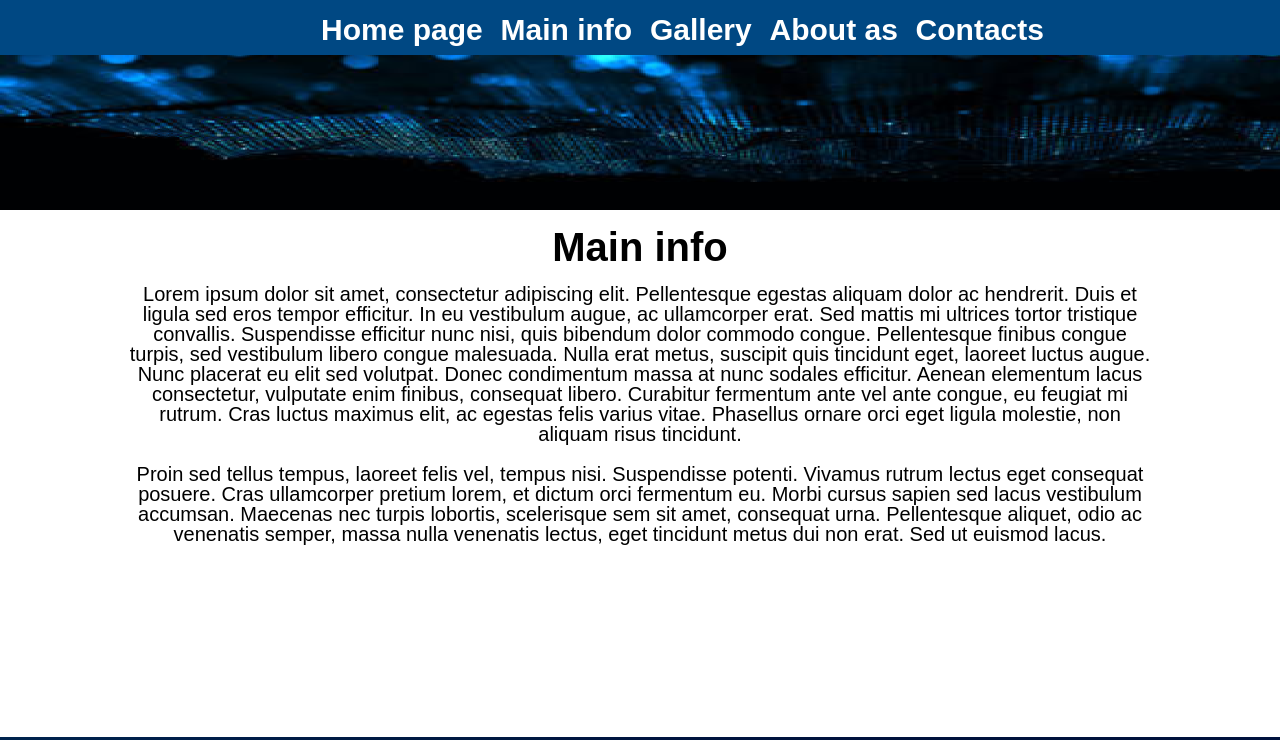
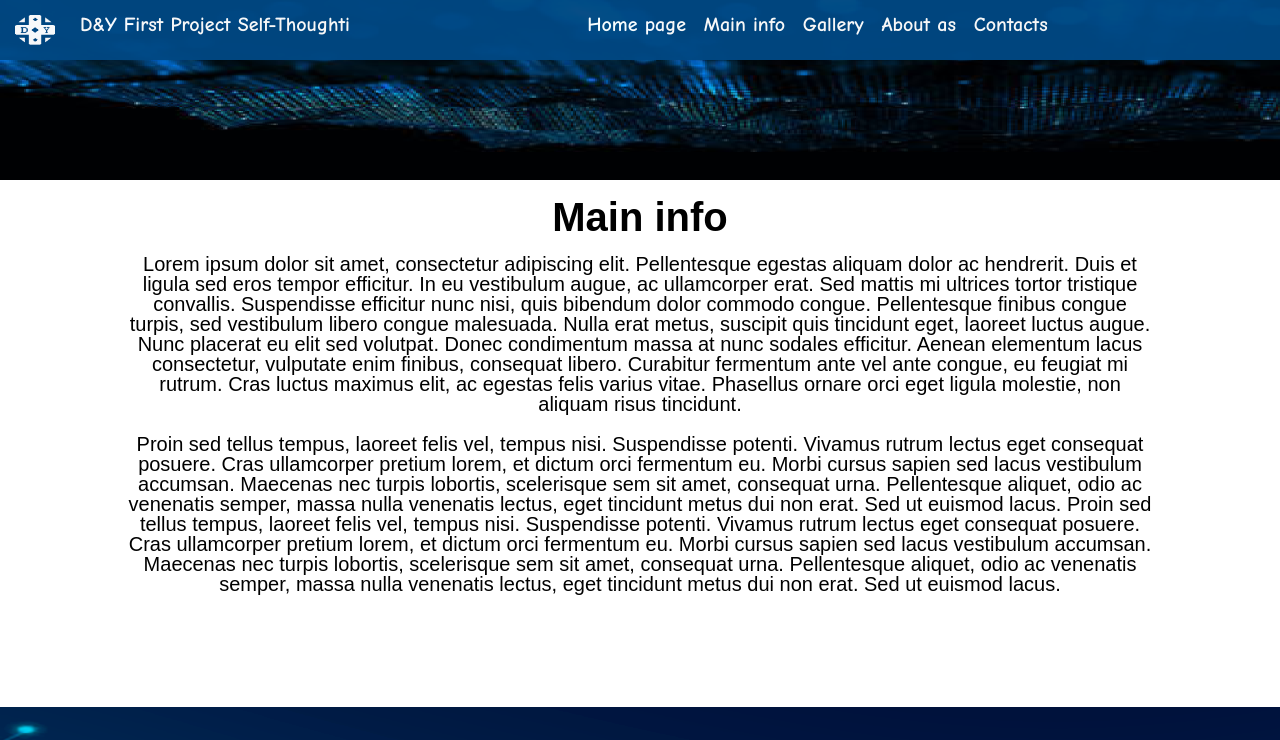
Before and after one commit to YevheniiMostovenko/first_project, a plain HTML site: page index.html in a window 1280 px wide. Shown: the top 740 px of the page. Drawn offline with Linux system fonts and the light colour scheme.

Commit message:
fix conflict

```diff
--- a/css/menu.css
+++ b/css/menu.css
@@ -9,11 +9,54 @@ body {
     height:100%;
     margin:  auto auto;
 }
+.logo_text{
+    float: left;
+    margin-left: 10px;
+}
+.logo_head{
+    float: left;
+    margin-left: 10px;
+}
+.head_menu {
+    background: #004883;
+    opacity: 0.97;
+    position: fixed;
+    padding: 15px 20px 8px 5px;
+    width: 100%;
+    text-align: center;
+}
+.head_menu div {
+    display: inline-block;
+    margin-right: 15px;
+}
+.head_menu div a {
+    color: #fff;
+    font-weight: bold;
+    font-size: 20px;
+    text-decoration:  none;
+    font-family: Comic Sans MS, Georgia;
+}
+.head_menu div a:hover {
+    color: #a3a8ad;
+}
 .header {
     padding: 120px 7% 60px 7%;
     overflow: auto;
     background: url(../images/background.png);
 }
+.logo a {
+    font-size: 24px;
+    color: white;
+    font-weight: bold;
+    display: inline;
+
+}
+.logo {
+    float: left;
+    width: 23%;
+    margin-left: 4px;
+}
+
 .body {
     background: white;
     height: 500px;
@@ -32,43 +75,8 @@ body {
     padding: 120px 2.5% 120px 2.5%;
 }
 .footer p {
-
     color: white;
     font-weight: bold;
     font-size:  12px;
+    padding: 0px 2.5% 0px 2.5%;
 }
-.logo a {
-    font-size: 24px;
-    color: white;
-    font-weight: bold;
-    display: inline;
-
-}
-.logo {
-    float: left;
-    width: 23%;
-    margin-left: 4px;
-}
-
-.head_menu {
-    background: #004883;
-    opacity: 1.2;
-    position: fixed;
-    padding: 20px 30px 8px 50px;
-    width: 100%;
-    text-align: center;
-}
-.head_menu div {
-    display: inline-block;
-    margin-right: 15px;
-}
-.head_menu div a {
-      color: #fff;
-    font-weight: bold;
-    font-size: 30px;
-    text-decoration:  none;
-}
-.head_menu div a:hover {
-    text-decoration: underline;
-    color: grey;
-}
--- a/index.html
+++ b/index.html
@@ -9,13 +9,14 @@
 <body>
     <div class="wrapper">
         <div class="head_menu">
-            <div><a href="#"><a href="#" title ="Домашняя страница" > <span>Home page</span></a></div>
-            <div><a href="#"><a href="#" title ="Основная информация" >Main info</a></div>
-            <div><a href="#"><a href="#" title ="Галлерея" >Gallery</a></div>
-            <div><a href="#"><a href="#" title ="О нас" >About as</a></div>
-            <div><a href="#"><a href="#" title ="Контакты" >Contacts</a></div>
+        	<div class="logo_head"><a href="#"> <img src="images/logo_head.png" width ="40" height="30" ></a> </div>
+        	<div class="logo_text"><a href="#"> D&Y First Project Self-Thoughti </a> </div>
+            <div><a href="#" title ="Домашняя страница" > Home page</a></div>
+            <div><a href="#" title ="Основная информация" >Main info</a></div>
+            <div><a href="#" title ="Галлерея" >Gallery</a></div>
+            <div><a href="#" title ="О нас" >About as</a></div>
+            <div><a href="#" title ="Контакты" >Contacts</a></div>
         </div>
-        <a class="homepage" href="http://www.example.com/" title="Home page">Home page</a>.</p>
         <div class="header">
            <!-- <div class="logo">
                 <p><img src="images/favicon.png" width="130" height="120"></p>
@@ -37,7 +38,8 @@
         <div class="body">
             <h1>Main info</h1>
             <p> Lorem ipsum dolor sit amet, consectetur adipiscing elit. Pellentesque egestas aliquam dolor ac hendrerit. Duis et ligula sed eros tempor efficitur. In eu vestibulum augue, ac ullamcorper erat. Sed mattis mi ultrices tortor tristique convallis. Suspendisse efficitur nunc nisi, quis bibendum dolor commodo congue. Pellentesque finibus congue turpis, sed vestibulum libero congue malesuada. Nulla erat metus, suscipit quis tincidunt eget, laoreet luctus augue. Nunc placerat eu elit sed volutpat. Donec condimentum massa at nunc sodales efficitur. Aenean elementum lacus consectetur, vulputate enim finibus, consequat libero. Curabitur fermentum ante vel ante congue, eu feugiat mi rutrum. Cras luctus maximus elit, ac egestas felis varius vitae. Phasellus ornare orci eget ligula molestie, non aliquam risus tincidunt. </p>
-       		<p> Proin sed tellus tempus, laoreet felis vel, tempus nisi. Suspendisse potenti. Vivamus rutrum lectus eget consequat posuere. Cras ullamcorper pretium lorem, et dictum orci fermentum eu. Morbi cursus sapien sed lacus vestibulum accumsan. Maecenas nec turpis lobortis, scelerisque sem sit amet, consequat urna. Pellentesque aliquet, odio ac venenatis semper, massa nulla venenatis lectus, eget tincidunt metus dui non erat. Sed ut euismod lacus.</p>
+       		<p> Proin sed tellus tempus, laoreet felis vel, tempus nisi. Suspendisse potenti. Vivamus rutrum lectus eget consequat posuere. Cras ullamcorper pretium lorem, et dictum orci fermentum eu. Morbi cursus sapien sed lacus vestibulum accumsan. Maecenas nec turpis lobortis, scelerisque sem sit amet, consequat urna. Pellentesque aliquet, odio ac venenatis semper, massa nulla venenatis lectus, eget tincidunt metus dui non erat. Sed ut euismod lacus.
+       		Proin sed tellus tempus, laoreet felis vel, tempus nisi. Suspendisse potenti. Vivamus rutrum lectus eget consequat posuere. Cras ullamcorper pretium lorem, et dictum orci fermentum eu. Morbi cursus sapien sed lacus vestibulum accumsan. Maecenas nec turpis lobortis, scelerisque sem sit amet, consequat urna. Pellentesque aliquet, odio ac venenatis semper, massa nulla venenatis lectus, eget tincidunt metus dui non erat. Sed ut euismod lacus.</p>
         </div>
         <div class="footer">
             <p>©2018 First Projects, Ltd. All rights reserved.</p>
```
Also changed, not shown: images/logo_head.png (added), 1 other file.
